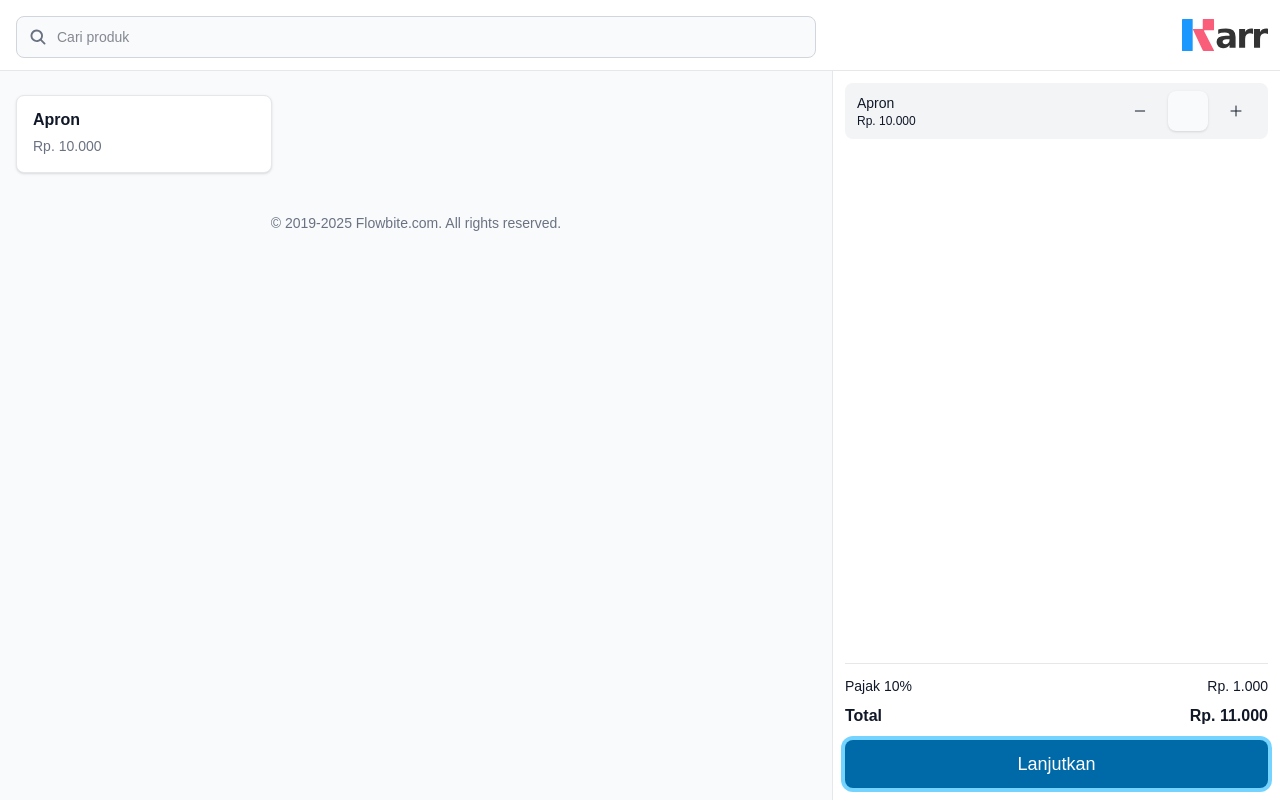
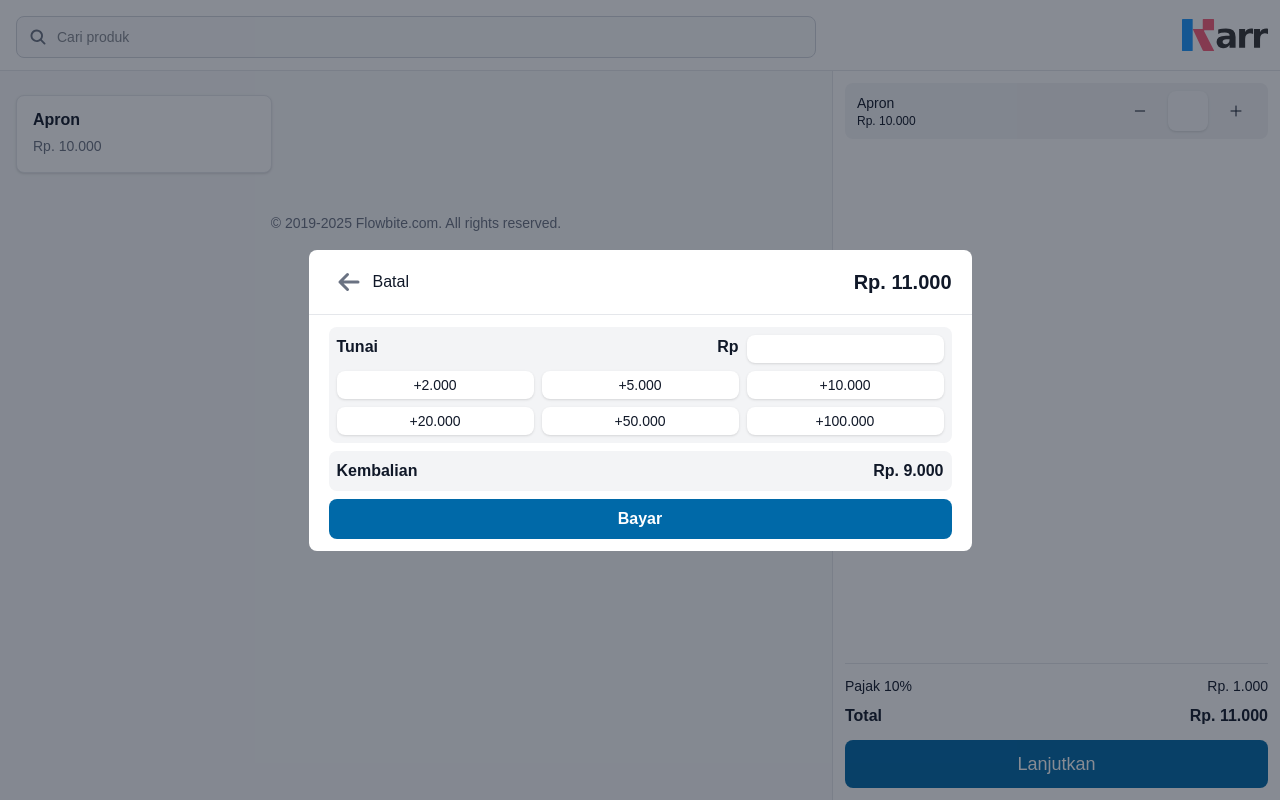
Before and after one commit to gorogagah/karr-app, a Next.js app: page /kasir in a window 1280 px wide. Both pictures are taken after a click on the button "Lanjutkan". Built offline with nearby package versions, Linux system fonts and the light colour scheme.

Commit message:
add payment and receipt

```diff
--- a/app/kasir/page.js
+++ b/app/kasir/page.js
@@ -1,11 +1,18 @@
-import { Button, Field, Input, Label } from '@headlessui/react';
+"use client"
+
+import { Button, Dialog, DialogBackdrop, DialogPanel, DialogTitle, Field, Input, Label } from '@headlessui/react';
 import { MagnifyingGlassIcon } from '@heroicons/react/16/solid';
-import { MinusIcon, PlusIcon } from '@heroicons/react/24/outline';
+import { ArrowLeftIcon, MinusIcon, PlusIcon } from '@heroicons/react/24/outline';
 import Image from 'next/image';
 import Link from 'next/link';
+import { useState } from 'react';
 
 export default function Cashier() {
+    const [isPaymentOpen, setIsPaymentOpen] = useState(false);
+    const [isReceiptOpen, setIsReceiptOpen] = useState(false);
+
     return (
+        <>
             <div className='flex flex-col h-screen'>
                 <nav className="w-full bg-white flex items-center border-b border-gray-200 dark:bg-gray-800 dark:border-gray-700 py-3">
                     <Field className="grow mx-4">
@@ -38,14 +45,14 @@ export default function Cashier() {
                             <div className="select-none mb-3 rounded-lg bg-gray-100 dark:bg-gray-700 w-full text-gray-900 dark:text-white py-2 px-3 flex items-center justify-between">
                                 <div>
                                     <h5 className="text-sm">Apron</h5>
-                                <p class="text-xs">Rp. 10.000</p>
+                                    <p className="text-xs">Rp. 10.000</p>
                                 </div>
                                 <div className='flex items-center'>
                                     <Button className="cursor-pointer p-3 rounded-lg hover:bg-gray-300 dark:hover:bg-gray-500">
                                         <span className="sr-only">Kurang</span>
                                         <MinusIcon className='size-4' />
                                     </Button>
-                                <Input type="text" class="mx-2 size-10 bg-gray-50 rounded-lg text-sm text-center shadow dark:bg-gray-900 focus:outline-none focus:shadow-lg" />
+                                    <Input type="text" className="mx-2 size-10 bg-gray-50 rounded-lg text-sm text-center shadow dark:bg-gray-900 focus:outline-none focus:shadow-lg" />
                                     <Button className="cursor-pointer p-3 rounded-lg hover:bg-gray-300 dark:hover:bg-gray-500">
                                         <span className="sr-only">Tambah</span>
                                         <PlusIcon className='size-4' />
@@ -64,10 +71,99 @@ export default function Cashier() {
                                     <p>Rp. 11.000</p>
                                 </div>
                             </div>
-                        <Button className="w-full text-lg cursor-pointer text-white bg-sky-700 hover:bg-sky-800 focus:ring-4 focus:ring-sky-300 font-medium rounded-lg py-2.5 dark:bg-sky-600 dark:hover:bg-sky-700 focus:outline-none dark:focus:ring-sky-800">Lanjutkan</Button>
+                            <Button onClick={() => setIsPaymentOpen(true)} className="w-full text-lg cursor-pointer text-white bg-sky-700 hover:bg-sky-800 focus:ring-4 focus:ring-sky-300 font-medium rounded-lg py-2.5 dark:bg-sky-600 dark:hover:bg-sky-700 focus:outline-none dark:focus:ring-sky-800">Lanjutkan</Button>
                         </div>
                     </aside>
                 </div>
             </div>
+            <Dialog open={isPaymentOpen} className="relative z-10 focus:outline-none" onClose={() => { }}>
+                <DialogBackdrop className="fixed inset-0 bg-gray-900/50 dark:bg-gray-900/90" />
+                <div className="fixed inset-0 z-10 flex items-center justify-center">
+                    <DialogPanel transition className="min-w-sm rounded-lg bg-white dark:bg-gray-800 duration-300 ease-out data-[closed]:transform-[scale(95%)] data-[closed]:opacity-0">
+                        <div className='flex justify-between items-center border-b border-gray-200 px-5 py-3 dark:border-gray-700'>
+                            <Button onClick={() => setIsPaymentOpen(false)} className="cursor-pointer flex items-center p-2 text-base text-gray-900 rounded-lg group hover:bg-gray-100 dark:text-gray-200 dark:hover:bg-gray-700">
+                                <ArrowLeftIcon className="stroke-3 w-6 h-6 text-gray-500 transition duration-75 group-hover:text-gray-900 dark:text-gray-400 dark:group-hover:text-white" />
+                                <span className="ml-3">Batal</span>
+                            </Button>
+                            <p className='text-xl font-semibold text-gray-900 dark:text-gray-200'>Rp. 11.000</p>
+                        </div>
+                        <div className='px-5 py-3 text-gray-900 dark:text-gray-200'>
+                            <div className="grid grid-cols-3 gap-2 p-2 mb-2 rounded-lg bg-gray-100 dark:bg-gray-700">
+                                <h1 className='font-semibold'>Tunai</h1>
+                                <h1 className='font-semibold text-right'>Rp</h1>
+                                <Input className="text-right bg-white rounded-lg shadow hover:shadow-lg focus:outline-none inline-block px-2 py-1 text-sm" />
+
+                                <Button className="cursor-pointer bg-white rounded-lg shadow hover:shadow-lg focus:outline-none inline-block px-2 py-1 text-sm">+2.000</Button>
+                                <Button className="cursor-pointer bg-white rounded-lg shadow hover:shadow-lg focus:outline-none inline-block px-2 py-1 text-sm">+5.000</Button>
+                                <Button className="cursor-pointer bg-white rounded-lg shadow hover:shadow-lg focus:outline-none inline-block px-2 py-1 text-sm">+10.000</Button>
+                                <Button className="cursor-pointer bg-white rounded-lg shadow hover:shadow-lg focus:outline-none inline-block px-2 py-1 text-sm">+20.000</Button>
+                                <Button className="cursor-pointer bg-white rounded-lg shadow hover:shadow-lg focus:outline-none inline-block px-2 py-1 text-sm">+50.000</Button>
+                                <Button className="cursor-pointer bg-white rounded-lg shadow hover:shadow-lg focus:outline-none inline-block px-2 py-1 text-sm">+100.000</Button>
+                            </div>
+                            <div className="flex justify-between font-semibold rounded-lg p-2 mb-2 bg-gray-100 dark:bg-gray-700">
+                                <p>Kembalian</p>
+                                <p>Rp. 9.000</p>
+                            </div>
+                            <Button onClick={() => {
+                                setIsPaymentOpen(false);
+                                setIsReceiptOpen(true);
+                            }} className="w-full cursor-pointer text-white bg-sky-700 hover:bg-sky-800 focus:ring-4 focus:ring-sky-300 font-semibold rounded-lg py-2 dark:bg-sky-600 dark:hover:bg-sky-700 focus:outline-none dark:focus:ring-sky-800">Bayar</Button>
+                        </div>
+                    </DialogPanel>
+                </div>
+            </Dialog>
+            <Dialog open={isReceiptOpen} className="relative z-10 focus:outline-none" onClose={() => { }}>
+                <DialogBackdrop className="fixed inset-0 bg-gray-900/50 dark:bg-gray-900/90" />
+                <div className="fixed inset-0 z-10 flex items-center justify-center">
+                    <DialogPanel transition className="w-96 p-6 rounded-lg bg-white text-gray-900 dark:text-gray-200 dark:bg-gray-800 duration-300 ease-out data-[closed]:transform-[scale(95%)] data-[closed]:opacity-0">
+                        <h2 className="text-center text-xl font-semibold">SARSA</h2>
+                        <div className="flex justify-between mt-4 text-xs">
+                            <p>No: SARSA-1742991079</p>
+                            <p>26/03/25, 19.11</p>
+                        </div>
+                        <hr className="my-2 text-gray-300 dark:text-gray-600" />
+                        <table className="w-full text-xs">
+                            <thead>
+                                <tr>
+                                    <th className="py-1 text-left">Produk</th>
+                                    <th className="py-1 w-2/12 text-center">Jumlah</th>
+                                    <th className="py-1 w-3/12 text-right">Harga</th>
+                                </tr>
+                            </thead>
+                            <tbody>
+                                <tr>
+                                    <td className="py-2 text-left">
+                                        Apron
+                                        <br />
+                                        Rp 10.000
+                                    </td>
+                                    <td className="py-2 text-center">1</td>
+                                    <td className="py-2 text-right">Rp 10.000</td>
+                                </tr>
+                            </tbody>
+                        </table>
+                        <div className="flex justify-between text-xs font-semibold">
+                            <p>PAJAK 10%</p>
+                            <p>Rp. 1.000</p>
+                        </div>
+                        <hr className="my-2 text-gray-300 dark:text-gray-600" />
+                        <div className="flex justify-between font-semibold">
+                            <p>TOTAL</p>
+                            <p>Rp. 11.000</p>
+                        </div>
+                        <div className="flex justify-between text-xs font-semibold">
+                            <p>PEMBAYARAN</p>
+                            <p>Rp. 20.000</p>
+                        </div>
+                        <hr className="my-2 text-gray-300 dark:text-gray-600" />
+                        <div className="flex justify-between text-xs font-semibold">
+                            <p>KEMBALIAN</p>
+                            <p>Rp. 9.000</p>
+                        </div>
+                        <Button onClick={() => setIsReceiptOpen(false)} className="mt-4 w-full cursor-pointer text-white bg-sky-700 hover:bg-sky-800 focus:ring-4 focus:ring-sky-300 font-semibold rounded-lg py-2 dark:bg-sky-600 dark:hover:bg-sky-700 focus:outline-none dark:focus:ring-sky-800">PRINT</Button>
+                    </DialogPanel>
+                </div>
+            </Dialog>
+        </>
     );
 }
```
Lines whose indentation alone changed are shown as unchanged.
